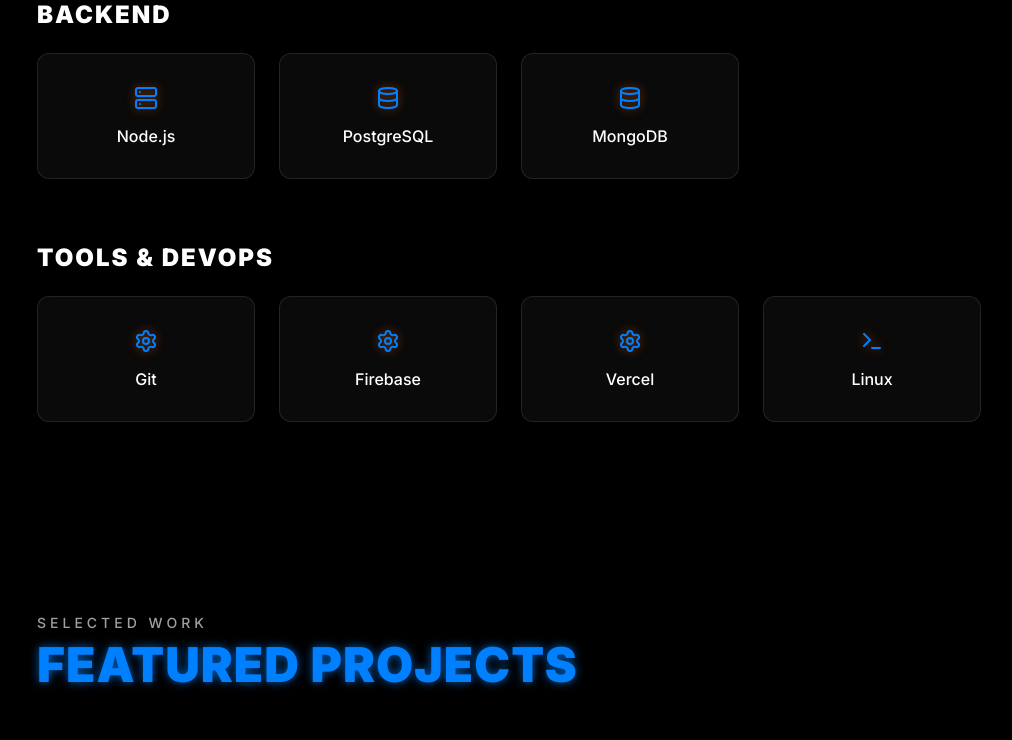
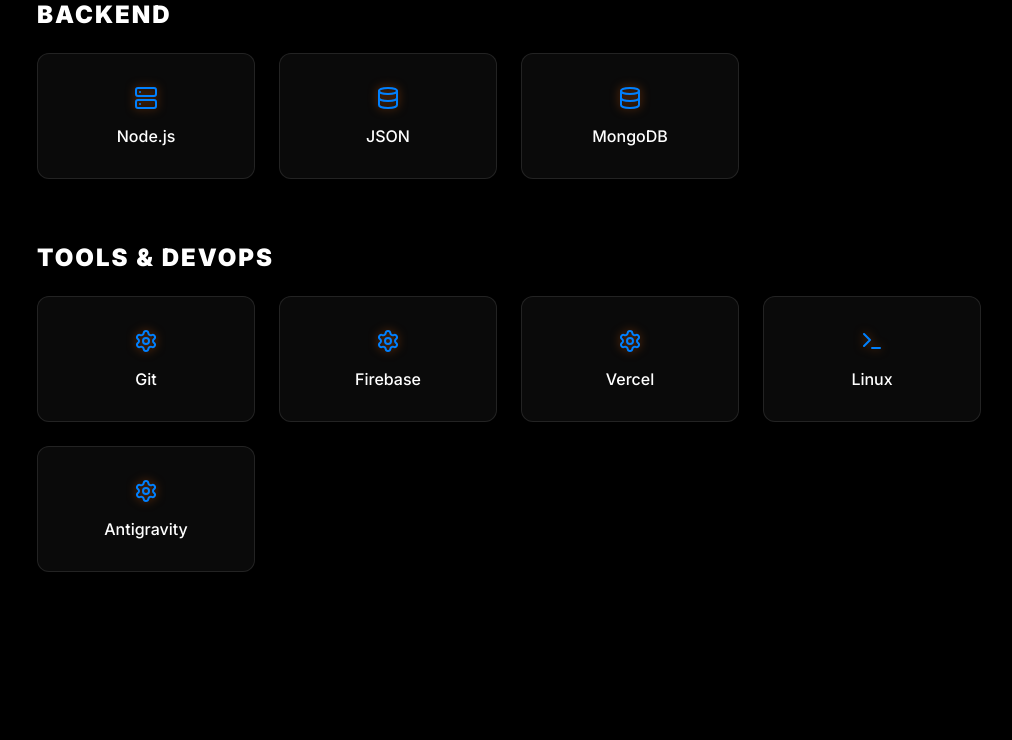
Before and after one commit to nalindotexe/Portfolio, a React (Vite) app: page / in a window 1280 px wide. Shown: the part 2420-3160 px from the top of the page, without its empty margins (131-1143 px from the left). Built offline with nearby package versions, Linux system fonts and the light colour scheme.

Commit message:
some skills added

```diff
--- a/src/components/Contact.tsx
+++ b/src/components/Contact.tsx
@@ -34,8 +34,8 @@
       </div>
 
       <footer className="footer">
-        <p>Built with React & Vanilla CSS.</p>
-        <p className="footer-credit">© {new Date().getFullYear()} Aditya Badiger Clone. All rights reserved.</p>
+        <p>Built with Antigravity and lots of Coffee.</p>
+        <p className="footer-credit">© {new Date().getFullYear()} nalindotexe. All rights reserved.</p>
       </footer>
     </section>
   );
--- a/src/components/Skills.tsx
+++ b/src/components/Skills.tsx
@@ -23,7 +23,7 @@
     title: 'Backend',
     skills: [
       { name: 'Node.js', icon: <Server size={24} /> },
-      { name: 'PostgreSQL', icon: <Database size={24} /> },
+      { name: 'JSON', icon: <Database size={24} /> },
       { name: 'MongoDB', icon: <Database size={24} /> }
     ]
   },
@@ -33,7 +33,8 @@
       { name: 'Git', icon: <Settings size={24} /> },
       { name: 'Firebase', icon: <Settings size={24} /> },
       { name: 'Vercel', icon: <Settings size={24} /> },
-      { name: 'Linux', icon: <Terminal size={24} /> }
+      { name: 'Linux', icon: <Terminal size={24} /> },
+      { name: 'Antigravity', icon: <Settings size={24} /> }
     ]
   }
 ];
```
